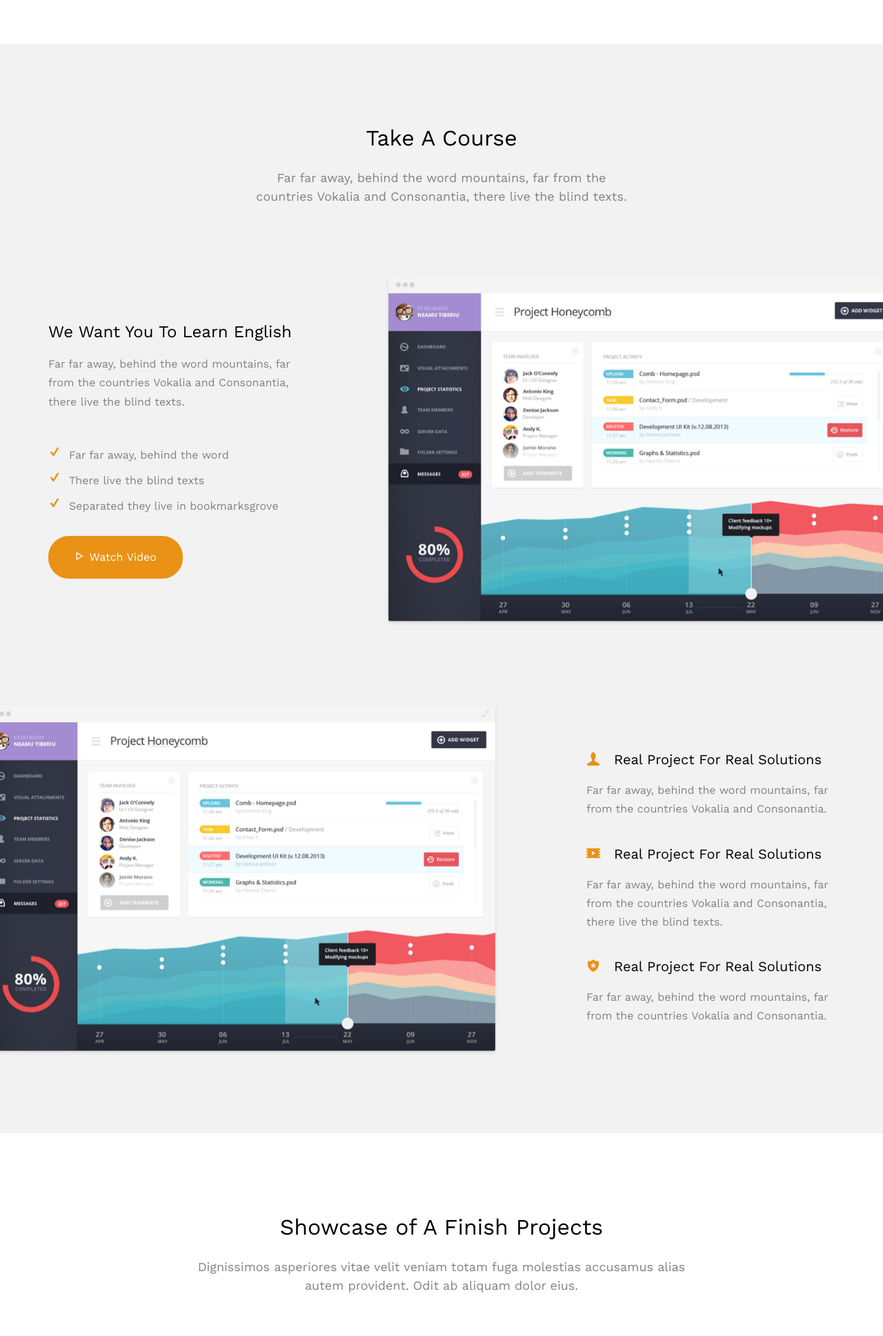
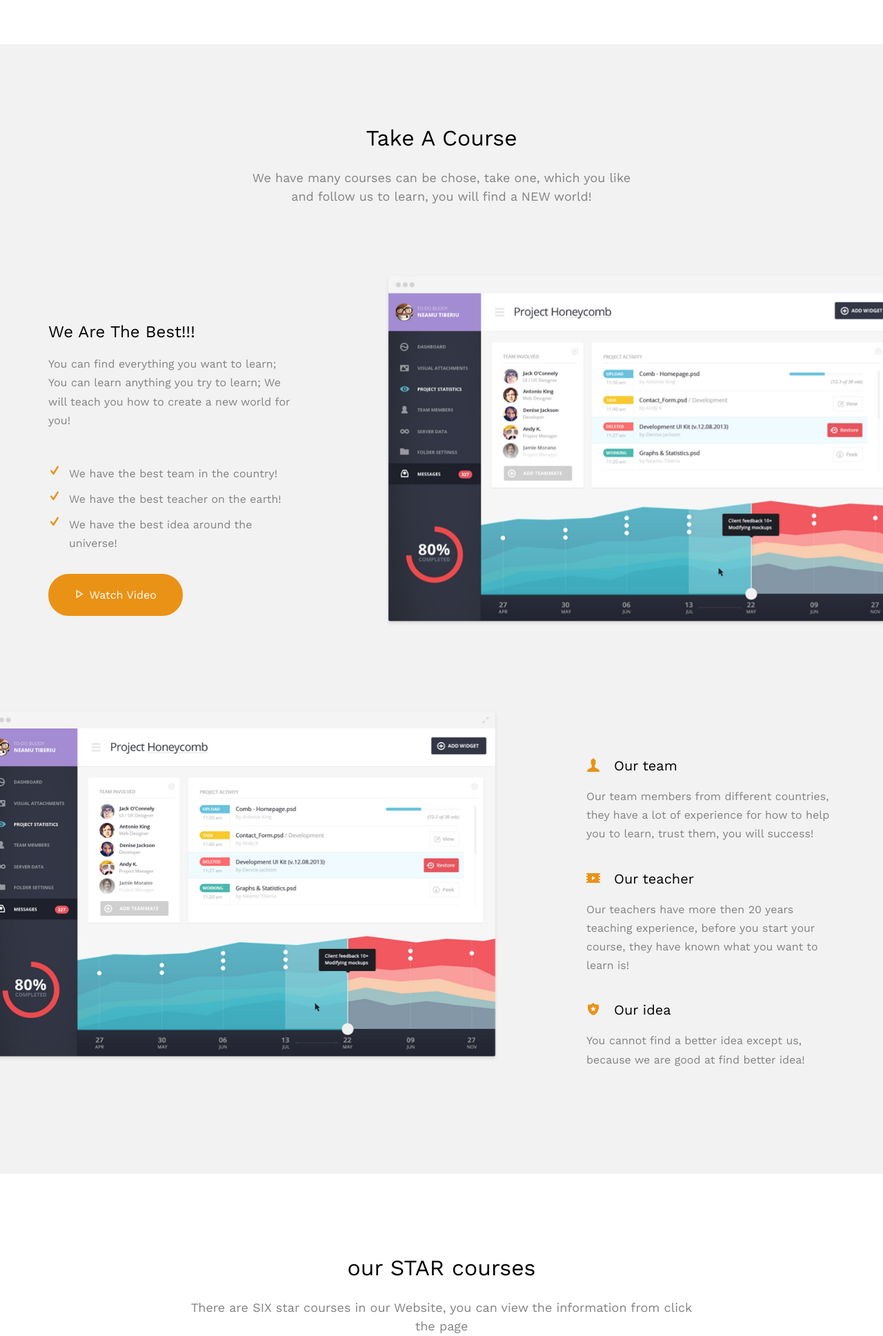
Before and after one commit to tabtu/634Pypro, a Django app: page /myapp/ in a window 1280 px wide; the page is wider, and only the part inside the window is pictured. Shown: the part 972-2909 px from the top of that part at 69% size. Run offline with Django 3.2, Linux system fonts and the light colour scheme; some libraries are stand-ins or nearby versions; some web fonts are replaced.

Commit message:
update index contact @Steven

```diff
--- a/myapp/templates/myapp/index.html
+++ b/myapp/templates/myapp/index.html
@@ -49,7 +49,7 @@
     <div class="row animate-box">
       <div class="col-md-6 col-md-offset-3 text-center mac634-heading">
         <h2>Take A Course</h2>
-        <p>Far far away, behind the word mountains, far from the countries Vokalia and Consonantia, there live the blind texts. </p>
+        <p>We have many courses can be chose, take one, which you like and follow us to learn, you will find a NEW world!  </p>
       </div>
     </div>
   </div>
@@ -61,12 +61,12 @@
         </div>
         <div class="col-md-4 col-md-pull-8 animate-box">
           <div class="mt">
-            <h3>We Want You To Learn English</h3>
-            <p>Far far away, behind the word mountains, far from the countries Vokalia and Consonantia, there live the blind texts.</p>
+            <h3>We Are The Best!!!</h3>
+            <p>You can find everything you want to learn; You can learn anything you try to learn; We will teach you how to create a new world for you!</p>
             <ul class="list-nav">
-              <li><i class="icon-check2"></i>Far far away, behind the word</li>
-              <li><i class="icon-check2"></i>There live the blind texts</li>
-              <li><i class="icon-check2"></i>Separated they live in bookmarksgrove</li>
+              <li><i class="icon-check2"></i>We have the best team in the country!</li>
+              <li><i class="icon-check2"></i>We have the best teacher on the earth!</li>
+              <li><i class="icon-check2"></i>We have the best idea around the universe!</li>
             </ul>
             <p><a class="btn btn-primary btn-lg popup-vimeo btn-video" href="https://vimeo.com/channels/staffpicks/93951774"><i class="icon-play"></i> Watch Video</a></p>
           </div>
@@ -84,16 +84,16 @@
         <div class="col-md-4 animate-box">
           <div class="mt">
             <div>
-              <h4><i class="icon-user"></i>Real Project For Real Solutions</h4>
-              <p>Far far away, behind the word mountains, far from the countries Vokalia and Consonantia. </p>
+              <h4><i class="icon-user"></i>Our team</h4>
+              <p>Our team members from different countries, they have a lot of experience for how to help you to learn, trust them, you will success!</p>
             </div>
             <div>
-              <h4><i class="icon-video2"></i>Real Project For Real Solutions</h4>
-              <p>Far far away, behind the word mountains, far from the countries Vokalia and Consonantia, there live the blind texts. </p>
+              <h4><i class="icon-video2"></i>Our teacher</h4>
+              <p>Our teachers have more then 20 years teaching experience, before you start your course, they have known what you want to learn is!</p>
             </div>
             <div>
-              <h4><i class="icon-shield"></i>Real Project For Real Solutions</h4>
-              <p>Far far away, behind the word mountains, far from the countries Vokalia and Consonantia. </p>
+              <h4><i class="icon-shield"></i>Our idea</h4>
+              <p>You cannot find a better idea except us, because we are good at find better idea!  </p>
             </div>
           </div>
         </div>
@@ -106,8 +106,8 @@
   <div class="container">
     <div class="row animate-box">
       <div class="col-md-8 col-md-offset-2 text-center mac634-heading">
-        <h2>Showcase of A Finish Projects</h2>
-        <p>Dignissimos asperiores vitae velit veniam totam fuga molestias accusamus alias autem provident. Odit ab aliquam dolor eius.</p>
+        <h2>our STAR courses</h2>
+        <p>There are SIX star courses in our Website, you can view the information from click the page</p>
       </div>
     </div>
   </div>
@@ -155,16 +155,16 @@
     <div class="row">
       <div class="features">
         <div class="col-md-4 animate-box">
-          <h4>We have coolest features of this course</h4>
-          <p>Far far away, behind the word mountains, far from the countries Vokalia and Consonantia, there live the blind texts.  </p>
+            <h4>We have coolest features of this course</h4>
+            <p>You can choose the time you want to study the course, we will plan a teacher for you!  </p>
         </div>
         <div class="col-md-4 animate-box">
-          <h4>Great teachers that we have</h4>
-          <p>Far far away, behind the word mountains, far from the countries Vokalia and Consonantia, there live the blind texts.  </p>
+            <h4>Great teachers that we have</h4>
+            <p>Every teacher has individual method, which helps you learn fast!  </p>
         </div>
         <div class="col-md-4 animate-box">
-          <h4>Steps by steps turorial session</h4>
-          <p>Far far away, behind the word mountains, far from the countries Vokalia and Consonantia, there live the blind texts.  </p>
+            <h4>Steps by steps turorial session</h4>
+            <p>Everyday you can learn somthing news, keep practice you can learn more!  </p>
         </div>
       </div>
       <div class="col-md-12 text-center animate-box">
@@ -173,14 +173,14 @@
     </div>
   </div>
 </div>
-  <div class="copyrights">Collect from <a href="http://www.cssmoban.com/"  title="网站模板">网站模板</a></div>
+ <!--删了吧！!!!!!!!!!!!!!!!!!!!!!!--> <div class="copyrights">Collect from <a href="http://www.cssmoban.com/"  title="网站模板">网站模板</a></div>
 
 <div id="mac634-steps">
   <div class="container">
     <div class="row animate-box">
       <div class="col-md-8 col-md-offset-2 text-center mac634-heading">
-        <h2>Start A Course</h2>
-        <p>Dignissimos asperiores vitae velit veniam totam fuga molestias accusamus alias autem provident. Odit ab aliquam dolor eius.</p>
+          <h2>Start A Course</h2>
+          <p>Let's start your course TODAY! The knowledge will be used tomorrow.</p>
       </div>
     </div>
 
@@ -190,7 +190,7 @@
         <div class="text-center bs-wizard-stepnum"><h4>Step 1</h4></div>
         <div class="progress"><div class="progress-bar"></div></div>
         <a href="#" class="bs-wizard-dot"></a>
-        <div class="bs-wizard-info text-center"><p>Create A Free Course</p></div>
+        <div class="bs-wizard-info text-center"><p>Finging A Course</p></div>
       </div>
 
       <div class="col-xs-3 bs-wizard-step active"><!-- complete -->
@@ -204,7 +204,7 @@
         <div class="text-center bs-wizard-stepnum"><h4>Step 3</h4></div>
         <div class="progress"><div class="progress-bar"></div></div>
         <a href="#" class="bs-wizard-dot"></a>
-        <div class="bs-wizard-info text-center"><p>Make Your Course Beautiful</p></div>
+        <div class="bs-wizard-info text-center"><p>Start The Course</p></div>
       </div>
 
       <div class="col-xs-3 bs-wizard-step disabled"><!-- active -->
@@ -222,7 +222,7 @@
     <div class="row animate-box">
       <div class="col-md-8 col-md-offset-2 text-center mac634-heading">
         <h2>Recent Post</h2>
-        <p>Dignissimos asperiores vitae velit veniam totam fuga molestias accusamus alias autem provident. Odit ab aliquam dolor eius.</p>
+        <p>There are the new courses have been posted, you can find new courses.</p>
       </div>
     </div>
     <div class="row">
@@ -230,10 +230,10 @@
         <div class="mac634-blog animate-box">
           <a href="#"><img class="img-responsive" src="{% static 'images/project-4.jpg' %}" alt=""></a>
           <div class="blog-text">
-            <h3><a href=""#>45 Minimal Workspace Rooms for Web Savvys</a></h3>
+            <h3><a href=""#>45 Minimal Workspace Rooms for Python</a></h3>
             <span class="posted_on">Nov. 15th</span>
             <span class="comment"><a href="">21<i class="icon-speech-bubble"></i></a></span>
-            <p>Far far away, behind the word mountains, far from the countries Vokalia and Consonantia, there live the blind texts.</p>
+            <p>Python is the lastest programming language.</p>
             <a href="#" class="btn btn-primary">Read More</a>
           </div>
         </div>
@@ -242,10 +242,10 @@
         <div class="mac634-blog animate-box">
           <a href="#"><img class="img-responsive" src="{% static 'images/project-2.jpg' %}" alt=""></a>
           <div class="blog-text">
-            <h3><a href=""#>45 Minimal Worksspace Rooms for Web Savvys</a></h3>
+            <h3><a href=""#>45 Minimal Worksspace Rooms for Chinese</a></h3>
             <span class="posted_on">Nov. 15th</span>
             <span class="comment"><a href="">21<i class="icon-speech-bubble"></i></a></span>
-            <p>Far far away, behind the word mountains, far from the countries Vokalia and Consonantia, there live the blind texts.</p>
+            <p>You can try the Chinese course, trying the Chinese's charm</p>
             <a href="#" class="btn btn-primary">Read More</a>
           </div>
         </div>
@@ -254,10 +254,10 @@
         <div class="mac634-blog animate-box">
           <a href="#"><img class="img-responsive" src="{% static 'images/project-3.jpg' %}" alt=""></a>
           <div class="blog-text">
-            <h3><a href=""#>45 Minimal Workspace Rooms for Web Savvys</a></h3>
+            <h3><a href=""#>45 Minimal Workspace Rooms for Network</a></h3>
             <span class="posted_on">Nov. 15th</span>
             <span class="comment"><a href="">21<i class="icon-speech-bubble"></i></a></span>
-            <p>Far far away, behind the word mountains, far from the countries Vokalia and Consonantia, there live the blind texts.</p>
+            <p>Trying to learn Network knowledge, you will find something news.</p>
             <a href="#" class="btn btn-primary">Read More</a>
           </div>
         </div>
@@ -272,8 +272,8 @@
   <div class="container">
     <div class="row animate-box">
       <div class="col-md-8 col-md-offset-2 text-center mac634-heading">
-        <h2>Lets Get Started</h2>
-        <p>Dignissimos asperiores vitae velit veniam totam fuga molestias accusamus alias autem provident. Odit ab aliquam dolor eius.</p>
+        <h2>To be a TEACHER!!</h2>
+        <p>You can create a course and you will be the teacher! DO NOT wait, Let's GO!'</p>
       </div>
     </div>
     <div class="row animate-box">
```
